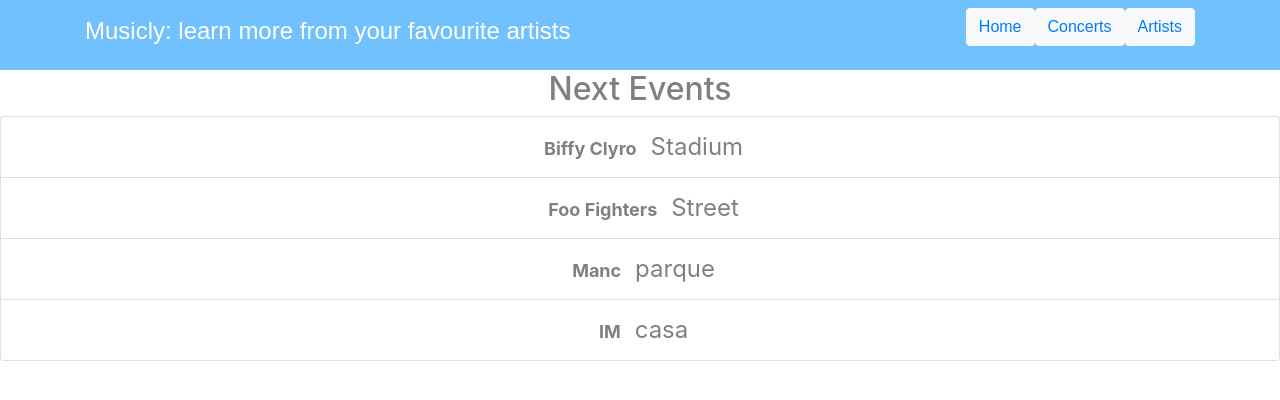
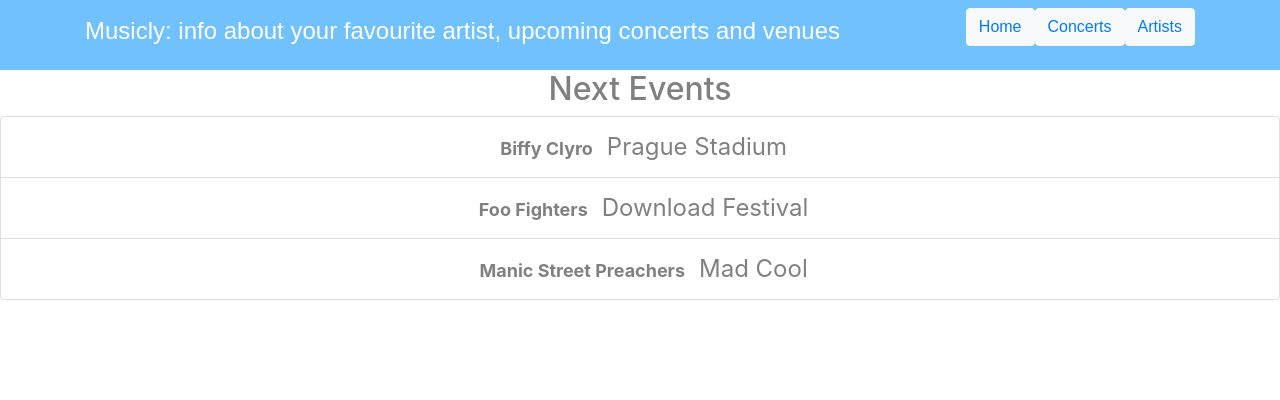
Before and after one commit to proyola/IH-final-app, an Angular app: page /concerts in a window 1280 px wide. Shown: the top 400 px of the page. Built offline with nearby package versions, Linux system fonts and the light colour scheme.

Commit message:
minor styling

```diff
--- a/src/app/app.component.ts
+++ b/src/app/app.component.ts
@@ -8,5 +8,5 @@
 })
 
 export class AppComponent {
-  title:string = 'Musicly: learn more from your favourite artists'
+  title:string = 'Musicly: info about your favourite artist, upcoming concerts and venues'
 }
--- a/src/app/app.module.ts
+++ b/src/app/app.module.ts
@@ -16,7 +16,8 @@
 
 // Las rutas son un array de objetos que tienen un path que es donde van a llevar y el componente que inyectan
 const routes: Routes = [
-  { path: '', redirectTo: 'artists', pathMatch: 'full'},
+  { path: '', redirectTo: 'home', pathMatch: 'full' },
+  { path: '', component: HomeComponent},
   { path : 'artists', component: ArtistListComponent},
   { path: 'concerts', component: ConcertComponent },
   {
--- a/src/app/form-artist/form-artist.component.html
+++ b/src/app/form-artist/form-artist.component.html
@@ -67,7 +67,7 @@
       </div>
 
       <div class="form-actions">
-        <button type="submit" class="btn btn-block btn-primary" [disabled]="!artistForm.valid">Add Artist</button>
+        <button type="submit" class="btn btn-block btn-primary">Add Artist</button>
       </div>
     </form>
   </div>
--- a/src/app/home/home.component.css
+++ b/src/app/home/home.component.css
@@ -0,0 +1,3 @@
+.home-img {
+    max-width: 1275px;
+}
--- a/src/app/home/home.component.html
+++ b/src/app/home/home.component.html
@@ -1,3 +1 @@
-<p>
-  home works!
-</p>
+  <img class="home-img" src="/assets/img/home.jpg"/>
--- a/src/app/home/home.component.ts
+++ b/src/app/home/home.component.ts
@@ -1,4 +1,6 @@
-import { Component, OnInit } from '@angular/core';
+import { Component, OnInit, ViewChild } from '@angular/core';
+import { Router } from '@angular/router';
+
 
 @Component({
   selector: 'app-home',
@@ -7,7 +9,7 @@
 })
 export class HomeComponent implements OnInit {
 
-  constructor() { }
+  constructor(private router: Router) { }
 
   ngOnInit() {
   }
--- a/src/app/mock-concerts.ts
+++ b/src/app/mock-concerts.ts
@@ -1,8 +1,7 @@
 import { Concert } from './shared/models/concert.model'
 
 export const CONCERTS: Concert [] = [
-{ artist: 'Biffy Clyro', venue: 'Stadium', city: 'Rome'},
-{ artist: 'Foo Fighters', venue: 'Street', city: 'Monaco'},
-{ artist: 'Manc', venue: 'parque', city: 'Lux'},
-{ artist: 'IM', venue: 'casa', city: 'ben'},
+{ artist: 'Biffy Clyro', venue: 'Prague Stadium', city: 'Prague'},
+{ artist: 'Foo Fighters', venue: 'Download Festival', city: 'Paris'},
+{ artist: 'Manic Street Preachers', venue: 'Mad Cool', city: 'Madrid'},
 ]
```
Also changed, not shown: 1 other file (tests, documents, lock files or other folders).
